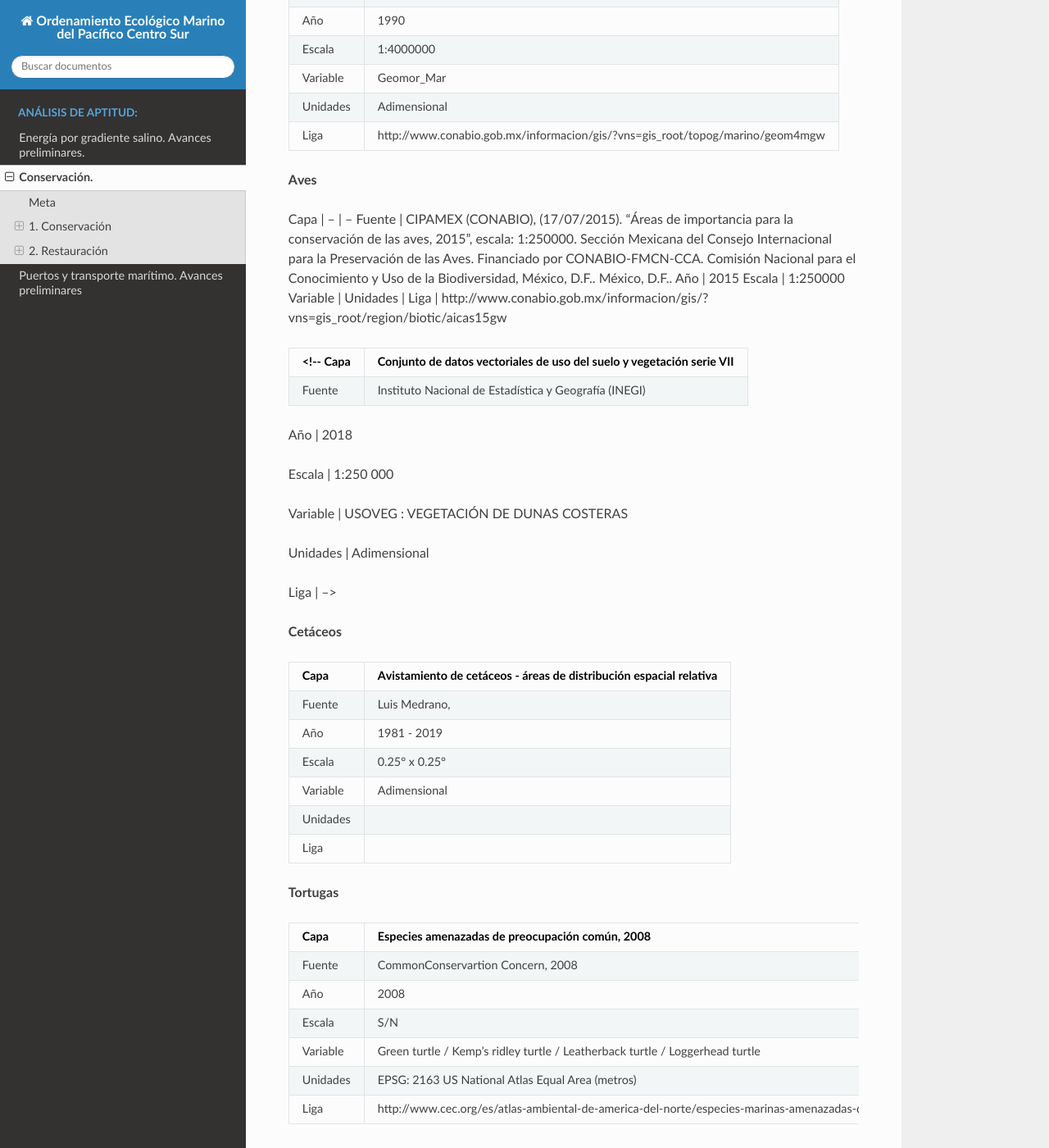
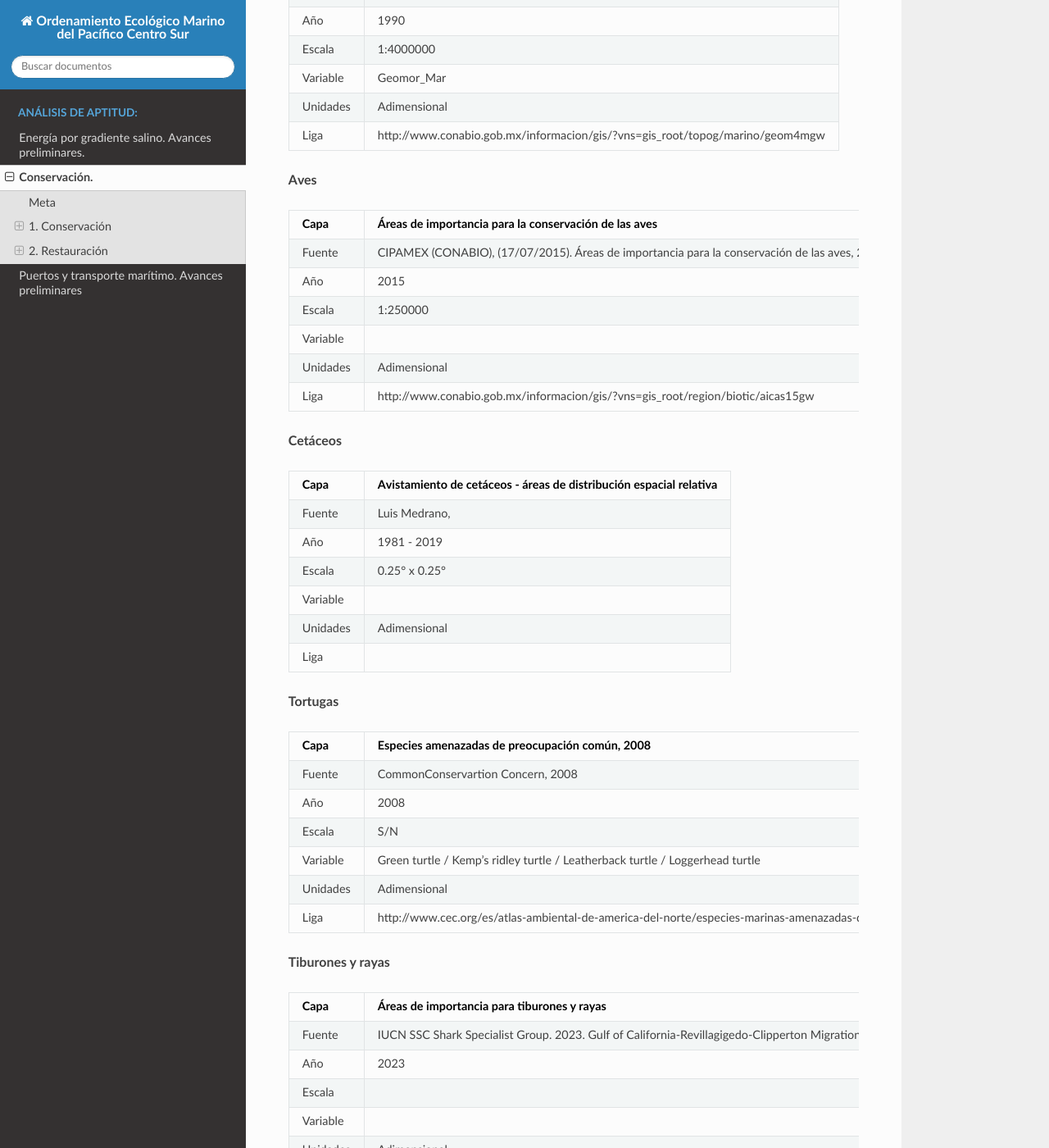
Before and after one commit to lancis-apc/PACA, a Sphinx documentation site: the page built from docs/source/conservacion_pr.md, in a window 1280 px wide and 1400 px high, scrolled down 2903 px. Shown: the whole window at 82% size. Built offline with Sphinx 7.4.7 and the Read the Docs theme 3.1.0, drawn with Linux system fonts in a browser that asks for light colours; pages that are not in the unit, such as notebooks, are missing from menus; some of the changed text lies outside the part shown.

Commit message:
cambios realizados

```diff
--- a/docs/source/conservacion_pr.md
+++ b/docs/source/conservacion_pr.md
@@ -34,7 +34,7 @@ Fuente | Ortiz-Lozano, Leonardo; Santander-Monsalvo, Jacobo; espejel, ileana (20
 Año  | 2018
 Escala | Sin dato
 Variable | ID / Reef Name
-Unidades | UTM WGS 84
+Unidades | Adimensional
 
 **Bahías**
 
@@ -55,7 +55,7 @@ Fuente | INEGI
 Año  | 2024
 Escala |
 Variable |
-Unidades | ITRF92
+Unidades | Adimensional
 Liga | Publicaciones y mapas
 
 **Manglar**
@@ -82,16 +82,17 @@ Liga | http://www.conabio.gob.mx/informacion/gis/?vns=gis_root/topog/marino/geom
 
 **Aves**
 
-Capa |
+Capa | Áreas de importancia para la conservación de las aves
 -- | --
-Fuente | CIPAMEX (CONABIO), (17/07/2015). 'Áreas de importancia para la conservación de las aves, 2015', escala: 1:250000. Sección Mexicana del Consejo Internacional para la Preservación de las Aves. Financiado por CONABIO-FMCN-CCA. Comisión Nacional para el Conocimiento y Uso de la Biodiversidad, México, D.F.. México, D.F..
+Fuente | CIPAMEX (CONABIO), (17/07/2015). Áreas de importancia para la conservación de las aves, 2015, escala: 1:250000. Sección Mexicana del Consejo Internacional para la Preservación de las Aves. Financiado por CONABIO-FMCN-CCA. Comisión Nacional para el Conocimiento y Uso de la Biodiversidad, México, D.F.
 Año  | 2015
 Escala | 1:250000
 Variable |
-Unidades |
+Unidades | Adimensional
 Liga | http://www.conabio.gob.mx/informacion/gis/?vns=gis_root/region/biotic/aicas15gw
 
-<!-- Capa | Conjunto de datos vectoriales de uso del suelo y vegetación serie VII
+<!--
+Capa | Conjunto de datos vectoriales de uso del suelo y vegetación serie VII
 -- | --
 Fuente | Instituto Nacional de Estadística y Geografía (INEGI)
 
@@ -103,7 +104,8 @@ Variable | USOVEG : VEGETACIÓN DE DUNAS COSTERAS
 
 Unidades | Adimensional
 
-Liga | -->
+Liga |
+-->
 
 **Cetáceos**
 
@@ -112,8 +114,8 @@ Capa | Avistamiento de cetáceos - áreas de distribución espacial relativa
 Fuente | Luis Medrano,
 Año  | 1981 - 2019
 Escala | 0.25° x 0.25°
-Variable |  Adimensional
-Unidades |
+Variable |
+Unidades | Adimensional
 Liga |
 
 **Tortugas**
@@ -124,18 +126,18 @@ Fuente | CommonConservartion Concern, 2008
 Año  | 2008
 Escala | S/N
 Variable | Green turtle / Kemp’s ridley turtle / Leatherback turtle / Loggerhead turtle
-Unidades | EPSG: 2163 US National Atlas Equal Area (metros)
+Unidades | Adimensional
 Liga | http://www.cec.org/es/atlas-ambiental-de-america-del-norte/especies-marinas-amenazadas-de-preocupacion-comun/
 
 **Tiburones y rayas**
 
-Capa |
+Capa | Áreas de importancia para tiburones y rayas
 -- | --
 Fuente | IUCN SSC Shark Specialist Group. 2023. Gulf of California-Revillagigedo-Clipperton Migration Corridor ISRA Factsheet. Dubai: IUCN SSC Shark Specialist Group.
 Año  | 2023
 Escala |
 Variable |
-Unidades |
+Unidades | Adimensional
 Liga |
 
 **Peces**
@@ -375,14 +377,14 @@ productivas, incluyendo pesca incidental, colisiones con embarcaciones, sobrepes
 
 ### 2.2 Insumos
 
-Capa |Mapa de uso del suelo y vegetación de la zona costera asociada a los manglares de México en 2020
+Capa | Mapa de uso del suelo y vegetación de la zona costera asociada a los manglares de México en 2020
 -- | --
 Fuente | Comisión Nacional para el Conocimiento y Uso de la BiodiversidadCiudad de México, México.
 Fecha de publicación:
 Año  | 2020
 Escala | 1:50000
 Variable |
-Unidades |
+Unidades | Adimensional
 Liga |
 
 **Arrecifes**
@@ -393,7 +395,7 @@ Fuente | Ortiz-Lozano, Leonardo; Santander-Monsalvo, Jacobo; espejel, ileana (20
 Año  | 2018
 Escala | Sin dato
 Variable | ID / Reef Name
-Unidades | UTM WGS 84
+Unidades | Adimensional
 
 **Manglar**
 
```
Also changed, not shown: 5 other files.
